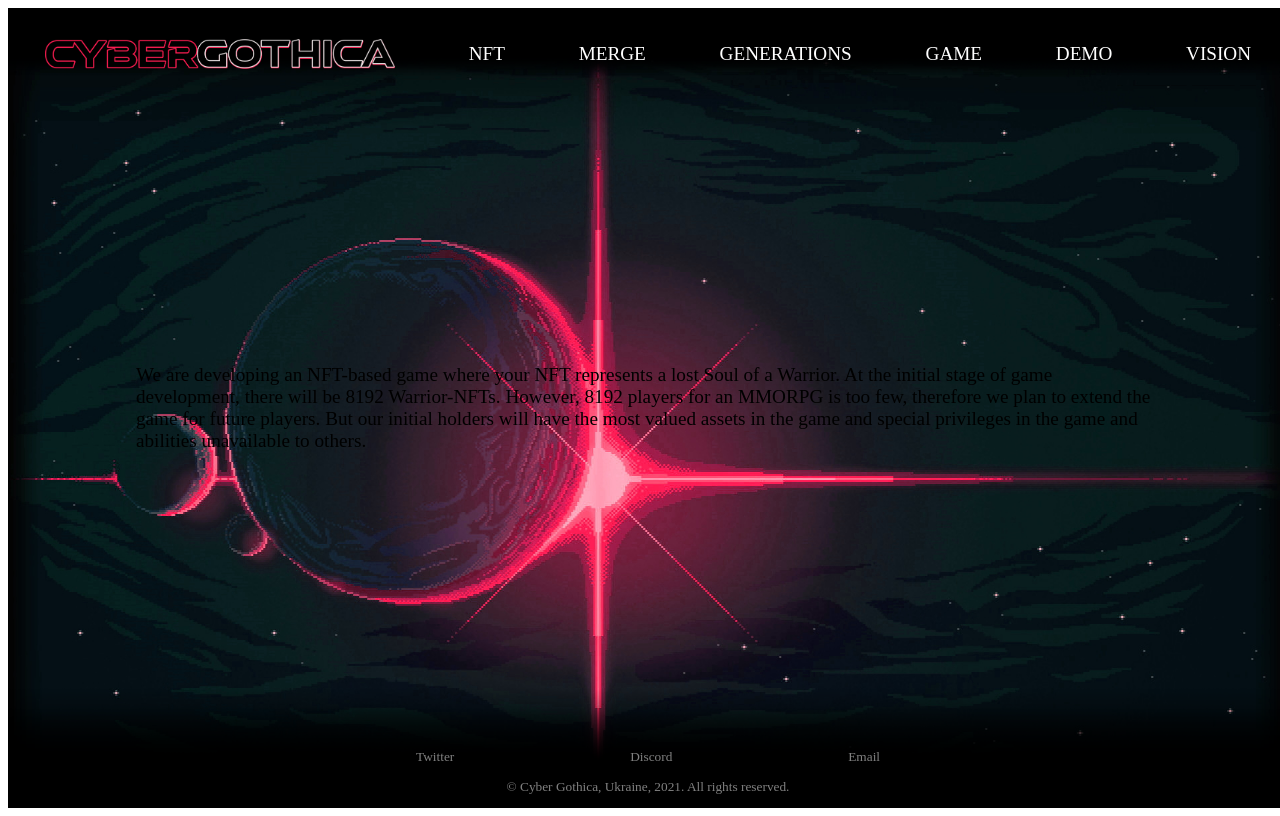
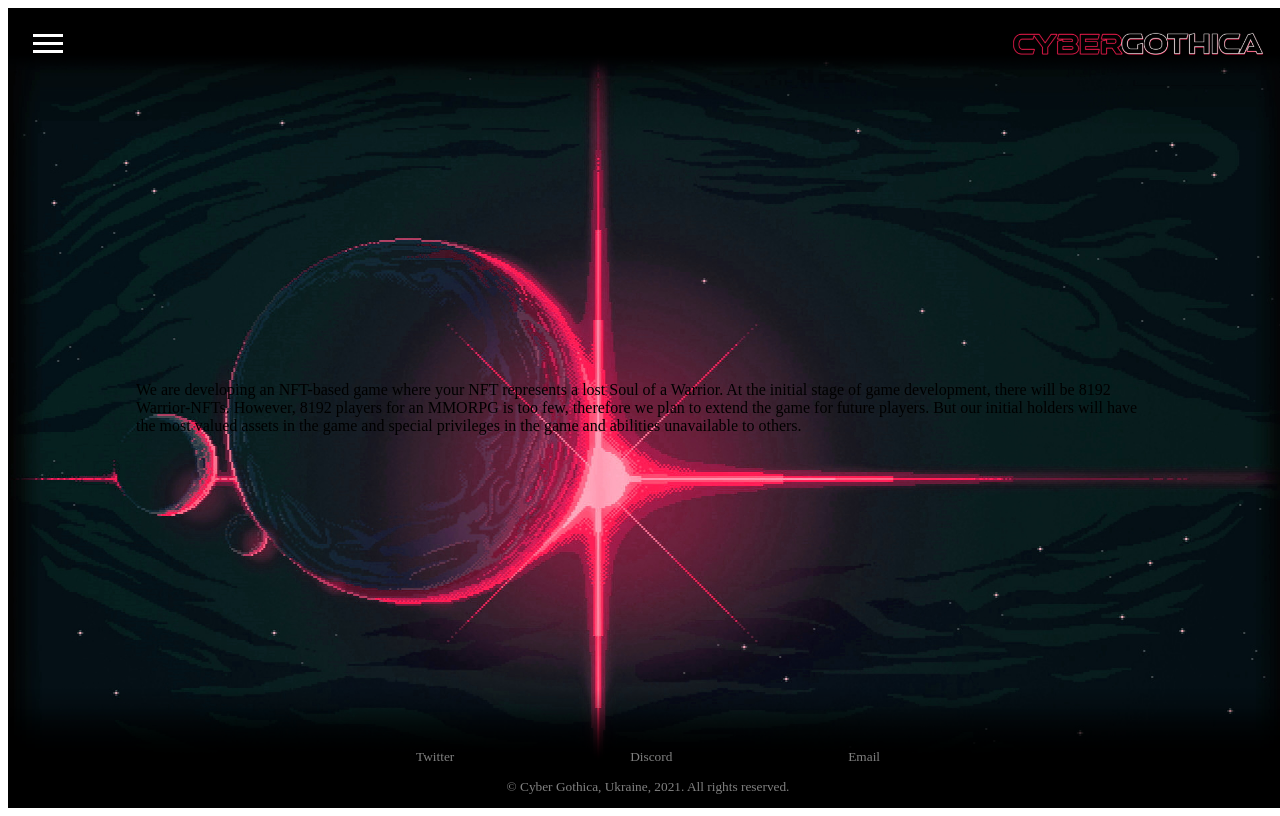
Before and after one commit to Yuriy-Ihor/Cyber-Gothic-Website-New, a JavaScript app: page / in a window 1280 px wide. Built offline with nearby package versions, Linux system fonts and the light colour scheme; the HTML template or start-up script is replaced by a standard one.

Commit message:
Fixed menu spacing.

```diff
--- a/src/App.js
+++ b/src/App.js
@@ -51,7 +51,8 @@ window.onload = function() {
 
 function App() {
 
-  const device = deviceType();
+  // const device = deviceType();
+  const device = "mobile";
 
   const groupStyle = {
     height: device === "mobile" ? window.innerHeight : "100vh"
--- a/src/styles/App.css
+++ b/src/styles/App.css
@@ -20,7 +20,7 @@
   padding-bottom: 20px; */
   width: 100%;
   height: fit-content;
-  background-image: linear-gradient(black 60%, transparent);
+  /* background-image: linear-gradient(black 60%, transparent); */
 }
 
 .header ul {
@@ -101,11 +101,11 @@
   top: 70px;
   left: 0;
   width: 100%;
-  height: calc(100% - 70px);
+  height: 100%;
   visibility: hidden;
   opacity: 0;
   transition: .3s;
-  background: #000;
+  background: black;
 }
 
 .mobile-header #nav-container:focus-within .bg {
@@ -165,7 +165,7 @@
 }
 
 .mobile-header #nav-content {
-  margin-top: 70px;
+  /* margin-top: 70px; */
   padding: 20px;
   width: 90%;
   max-width: 175px;
@@ -183,7 +183,7 @@
 }
 
 .mobile-header #nav-content ul {
-  /* margin-top: 70px; */
+  margin-top: 70px;
   /* pointer-events: none; */
   height: 100%;
   display: flex;
```
